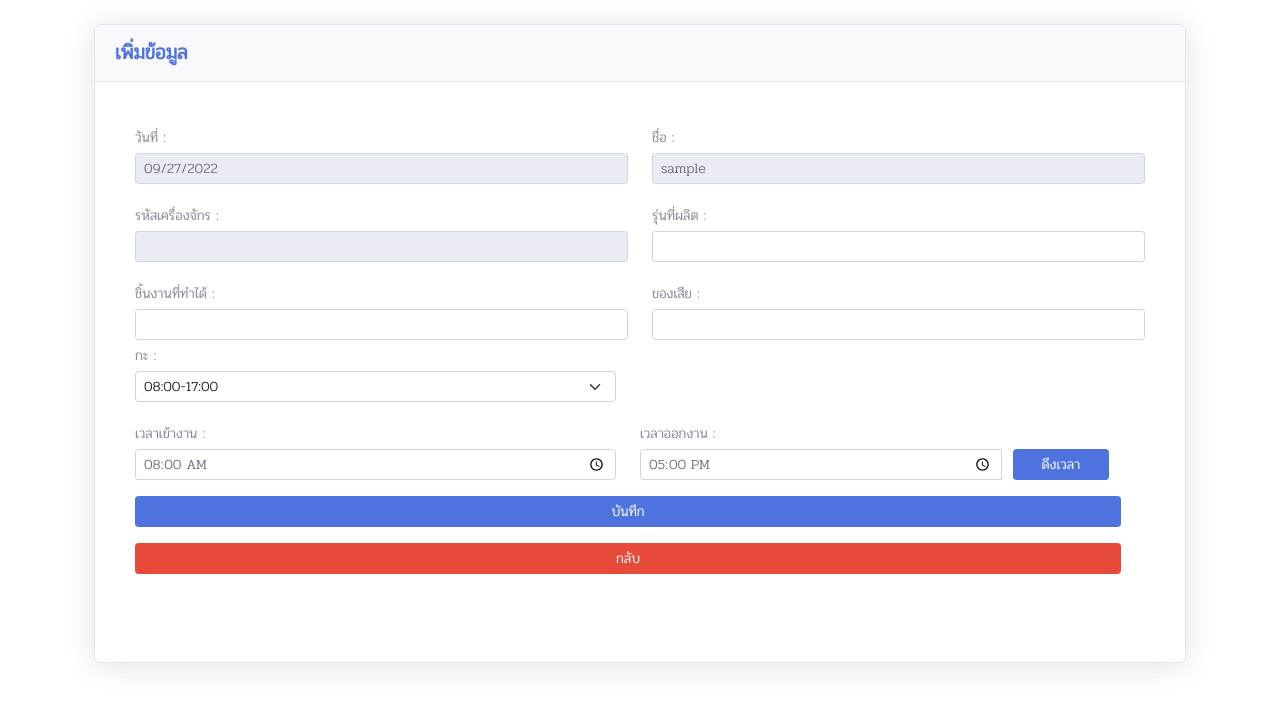
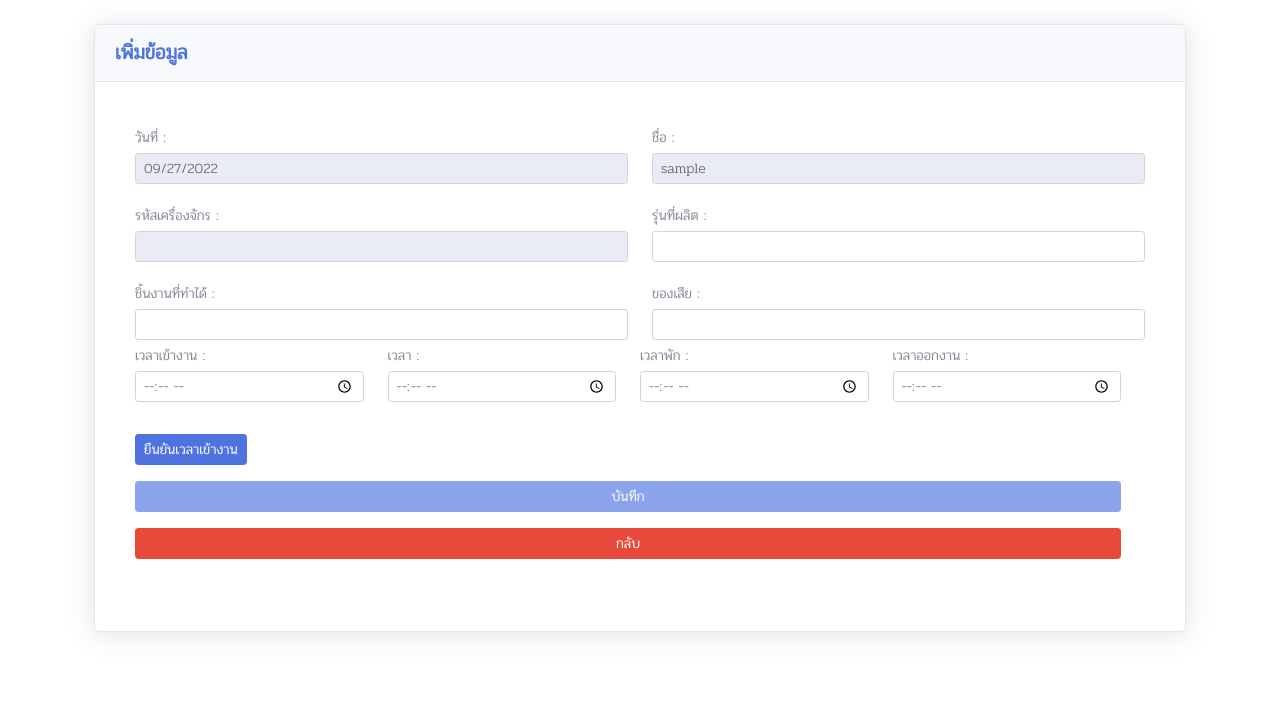
Before and after one commit to MaoDeep/ProjectOEE, a PHP site: page /admin/addtables.php in a window 1280 px wide. Shown: the top 707 px of the page. Run offline with PHP 8.4, Linux system fonts and the light colour scheme; the visitor is signed in with stand-in values (Sample User, id 1); data comes from the database, SQL or seed files in the repository; data that the repository does not hold is empty.

Commit message:
By Pakut

```diff
--- a/admin/addtables.php
+++ b/admin/addtables.php
@@ -47,8 +47,6 @@ if (empty($_SESSION["status"]) || $_SESSION["status"] !== "Admin") {
             $_POST["txt5"],
             $_POST["txt6"],
             $_POST["txt1"]
-
-
         );
         $sql = "INSERT INTO `employee`(`E_id`, `EName`, `Nmac`, `Econ`, `Epro`, `Edel`, `Etime`, `Etimet`, `DATE`) VALUES (NULL ,'" . $arr1[0] . "','" . $arr1[1] . "' , " . $arr1[2] . " , '" . $arr1[3] . "', " . $arr1[4] . " , '" . $arr1[5] . "' , '" . $arr1[6] . "' , '" . $arr1[7] . "')";
 
@@ -143,44 +141,47 @@ if (empty($_SESSION["status"]) || $_SESSION["status"] !== "Admin") {
                                             กรุณาใส่ข้อมูลให้ครบ
                                         </div>
                                     </div>
-                                    <div class="form-group row">
-                                        <div class="col-sm-6 mb-3 mb-sm-0">
-                                            <div class="col-form-label-sm">กะ : </div>
-                                            <select class="form-select form-select-sm" id="language" onChange="update()">
-                                                <option value="08:00" id="17:00">08:00-17:00</option>
-                                                <option value="17:00" id="20:00">17:00-20:00</option>
-                                            </select>
-                                            <div class="invalid-feedback">
-                                                กรุณาใส่ข้อมูลให้ครบ
-                                            </div>
-                                        </div>
 
-                                    </div>
-                                    <div class="form-group row">
-                                        <div class="col-sm-6 mb-3 mb-sm-0">
+                                    <div class="row">
+                                        <div class="col-md-3">
                                             <div class="col-form-label-sm">เวลาเข้างาน : </div>
                                             <input type="time" class="form-control form-control-sm " id="txt5" name="txt5" placeholder="" required>
                                             <div class="invalid-feedback">
                                                 กรุณาใส่ข้อมูลให้ครบ
                                             </div>
                                         </div>
-                                        <div class="col-sm-6">
-                                            <div class="col-form-label-sm">เวลาออกงาน :</div>
-                                            <div class="input-group input-group-sm">
-                                                <input type="time" class="form-control form-control-sm w-50" id="txt6" name="txt6" placeholder="" required>
-                                                <div class="col-sm-3">
-                                                    <button type="button" class="btn btn-primary btn-user btn-block btn-sm" name="get_time" id="get_time">ดึงเวลา</button>
-                                                </div>
+                                        <div class="col-md-3">
+                                            <div class="col-form-label-sm">เวลา : </div>
+                                            <input type="time" class="form-control form-control-sm " id="txt9" name="txt9" placeholder="" required>
                                             <div class="invalid-feedback">
                                                 กรุณาใส่ข้อมูลให้ครบ
                                             </div>
                                         </div>
+                                        <div class="col-md-3">
+                                            <div class="col-form-label-sm">เวลาพัก : </div>
+                                            <input type="time" class="form-control form-control-sm " id="txt10" name="txt10" placeholder="" required>
+                                            <div class="invalid-feedback">
+                                                กรุณาใส่ข้อมูลให้ครบ
                                             </div>
+                                        </div>
+                                        <div class="col-md-3">
+                                            <div class="col-form-label-sm">เวลาออกงาน : </div>
+                                            <input type="time" class="form-control form-control-sm " id="txt6" name="txt6" placeholder="" required>
+                                            <div class="invalid-feedback">
+                                                กรุณาใส่ข้อมูลให้ครบ
+                                            </div>
+                                        </div>
+                                        <div class="col-md-3 mt-3">
+                                            <button type="button" class="btn btn-primary btn-sm mt-3" name="get_time" id="get_time">ยืนยันเวลาเข้างาน</button>
+                                        </div>
+                                    </div>
+                                    <div class="row">
                                         <div class="col-12 mt-3">
-                                            <button type="submit" class="btn btn-primary btn-user btn-block btn-sm" name="submit">บันทึก</button>
+                                            <button type="submit" class="btn btn-primary btn-user btn-block btn-sm" name="submit" id="submit">บันทึก</button>
                                             <a href="tables.php"><button type="button" class="btn btn-danger btn-sm btn-user btn-block mt-3" name="Back">กลับ </button></a>
                                         </div>
                                     </div>
+
                                 </div>
                             </div>
                         </div>
@@ -232,12 +233,49 @@ if (empty($_SESSION["status"]) || $_SESSION["status"] !== "Admin") {
     </script>
     <script type="text/javascript">
         $(document).ready(function() {
+            $("#submit").addClass("disabled");
+            var status = 1;
             $("#get_time").click(function() {
+                if (status == 1) {
+
+                    let text = "ยืนยันเวลาเข้างาน";
+                    if (confirm(text) == true) {
+                        var date = new Date();
+                        var h = String(date.getHours()).padStart(2, '0');
+                        var i = String(date.getMinutes()).padStart(2, '0');
+                        var v = h + ":" + i;
+                        $("#txt5").val(v);
+                        $("#get_time").text("ยืนยันเวลาพัก");
+                        status++;
+                    }
+
+                } else if (status == 2) {
+                    let text = "ยืนยันเวลาพัก";
+                    if (confirm(text) == true) {
+                        var date = new Date();
+                        var h = String(date.getHours()).padStart(2, '0');
+                        var i = String(date.getMinutes()).padStart(2, '0');
+                        var v = h + ":" + i;
+                        $("#txt9").val(v);
+                        status++;
+                        $("#get_time").text("ยืนยันเวลาออกงาน");
+                    }
+
+                } else if (status == 3) {
+                    let text = "ยืนยันเวลาออกงาน";
+                    if (confirm(text) == true) {
                         var date = new Date();
                         var h = String(date.getHours()).padStart(2, '0');
                         var i = String(date.getMinutes()).padStart(2, '0');
                         var v = h + ":" + i;
                         $("#txt6").val(v);
+                        status++;
+                        $("#get_time").text("ยืนยันเวลาออกงาน");
+                        $("#get_time").addClass("disabled");
+                        $("#submit").removeClass("disabled");
+                    }
+                }
+
 
             });
 
```
Also changed, not shown: admin/form.php (+0 -7 lines). Lines whose indentation alone changed are shown as unchanged.
